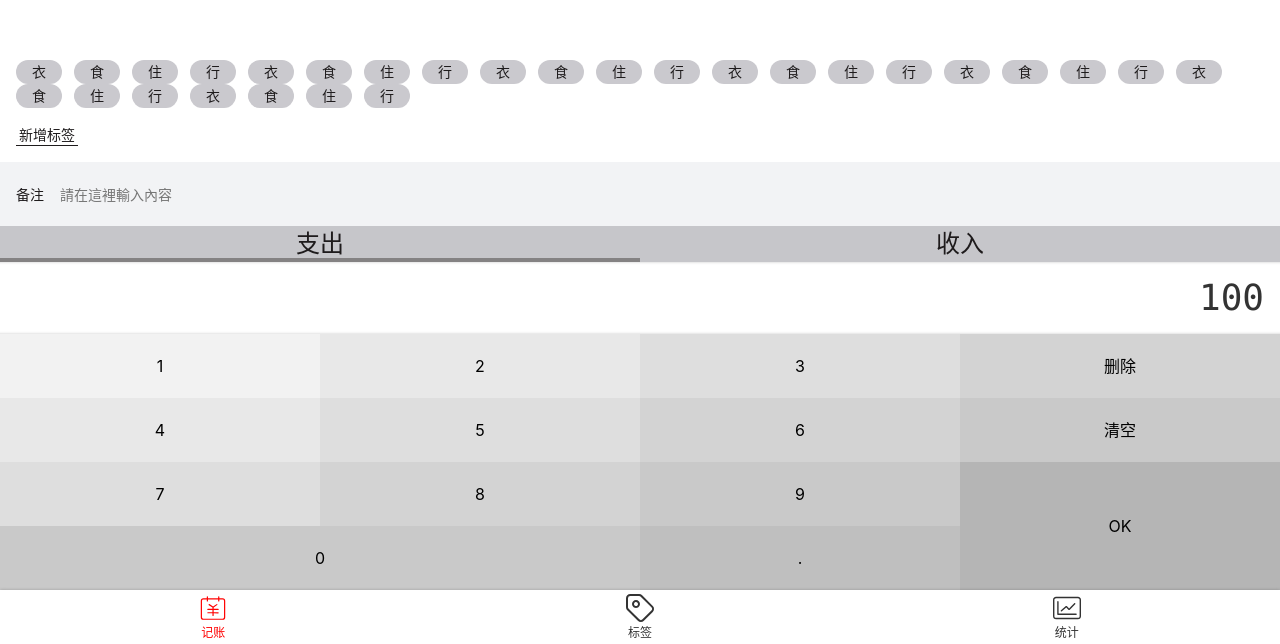
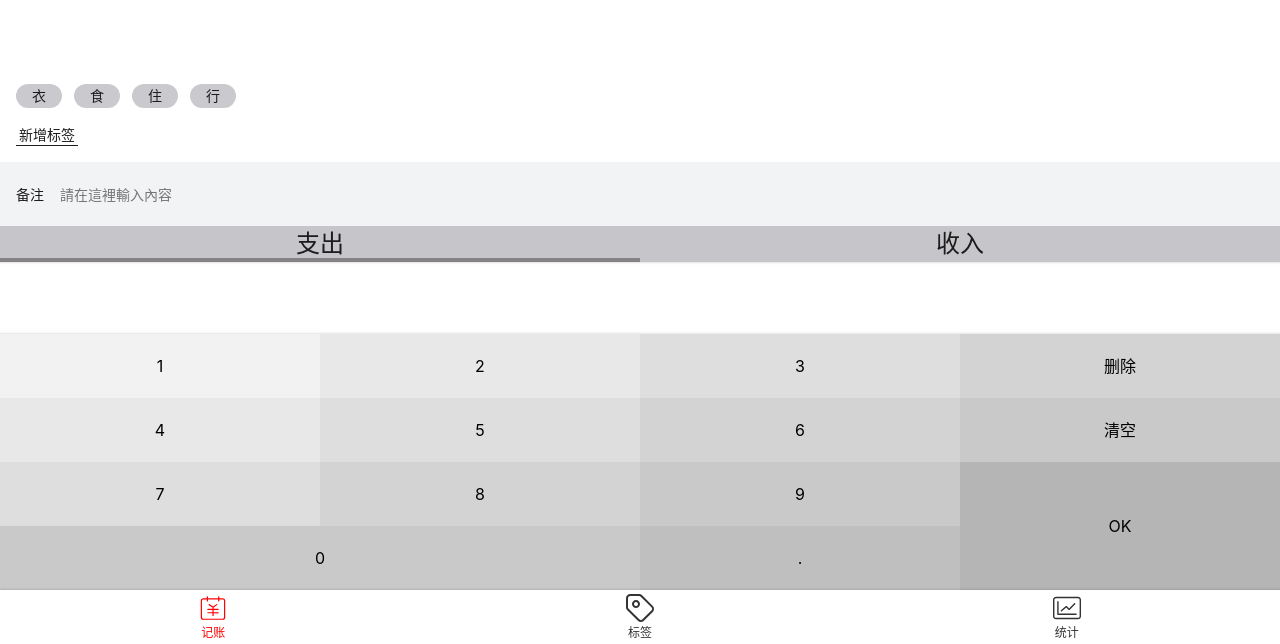
Before and after one commit to lanmoxia/money, a Vue app: page /#/money in a window 1280 px wide. Shown: the part 156-800 px from the top of the page. Built offline with nearby package versions, Linux system fonts and the light colour scheme.

Commit message:
NumberPad 组件：强制指定类型

```diff
--- a/src/components/money/NumberPad.vue
+++ b/src/components/money/NumberPad.vue
@@ -1,36 +1,63 @@
 <template>
   <div class="numberPad">
-    <div class="output">100</div>
+    <div class="output">{{ output }}</div>
     <div class="buttons">
-      <button>1</button>
-      <button>2</button>
-      <button>3</button>
+      <button @click="inputContent">1</button>
+      <button @click="inputContent">2</button>
+      <button @click="inputContent">3</button>
       <button>删除</button>
-      <button>4</button>
-      <button>5</button>
-      <button>6</button>
+      <button @click="inputContent">4</button>
+      <button @click="inputContent">5</button>
+      <button @click="inputContent">6</button>
       <button>清空</button>
-      <button>7</button>
-      <button>8</button>
-      <button>9</button>
+      <button @click="inputContent">7</button>
+      <button @click="inputContent">8</button>
+      <button @click="inputContent">9</button>
       <button class="ok">OK</button>
-      <button class="zero">0</button>
-      <button>.</button>
+      <button @click="inputContent" class="zero">0</button>
+      <button @click="inputContent">.</button>
 
     </div>
   </div>
 </template>
 
 <script lang="ts">
-export default {
-  name: 'NumberPad'
+import Vue from 'vue';
+import {Component} from 'vue-property-decorator';
+
+@Component
+export default class NumberPad extends Vue {
+  output: string = '';
+  // 上边 button 点击以后执行函数 inputContent()
+  // Vue 会自动把参数传给这个函数 inputContent(event){}
+  // 参数包括事件所有信息包装成一个对象 event
+  // 我们知道 event 是一个对象 是一个什么类型的对象？属什么类？
+  // 当我们点击这个 button 触发点击事件 实际没有点击事件 只有鼠标、键盘、UL、用户事件等
+  // MouseEvent 是 DOM 内置的一个类
+  inputContent(event: MouseEvent) {// 这里加 MouseEvent 就是指定是鼠标事件 不加会报错
+    // if (event.target) {
+    //   console.log((event.target as HTMLButtonElement).textContent);
+    // }
+    //简化成下边两句代码
+    // const button = (event.target as HTMLButtonElement);
+    // console.log(button.textContent);
+
+    // target 有可能是空需要做下判断；
+    // textContent 有可能没有内容 需要强制指定类型 括号括起来
+    // as HTMLButtonElement 强制指定类型 是一个 button
+    // 按钮是一定是有内容的 是有 textContent
+    // 造成这样的原因是 TS 和 Vue 结合不够好
+    const button = (event.target as HTMLButtonElement);
+    console.log(button.textContent);
+    this.output += button.textContent;
+  }
 };
 </script>
 
 <style lang="scss" scoped>
 @import "~@/assets/style/help.scss";
 .numberPad{
-  .output{
+  .output {
     @extend %clearfix;
     font-size: 36px;
     font-family: Consolas, monospace;
@@ -39,6 +66,7 @@ export default {
     //box-shadow: inset 0 -5px 5px -5px fade_out(black, 0.6),
     //inset 0 5px 5px -5px fade_out(black, 0.6);
     @extend %innerShadow;
+    height: 72px;
   }
   .buttons{
   @extend %clearfix;
--- a/src/components/money/Tags.vue
+++ b/src/components/money/Tags.vue
@@ -4,30 +4,6 @@
       <button>新增标签</button>
     </div>
     <ul class="current">
-      <li>衣</li>
-      <li>食</li>
-      <li>住</li>
-      <li>行</li>
-      <li>衣</li>
-      <li>食</li>
-      <li>住</li>
-      <li>行</li>
-      <li>衣</li>
-      <li>食</li>
-      <li>住</li>
-      <li>行</li>
-      <li>衣</li>
-      <li>食</li>
-      <li>住</li>
-      <li>行</li>
-      <li>衣</li>
-      <li>食</li>
-      <li>住</li>
-      <li>行</li>
-      <li>衣</li>
-      <li>食</li>
-      <li>住</li>
-      <li>行</li>
       <li>衣</li>
       <li>食</li>
       <li>住</li>
@@ -54,15 +30,15 @@ export default {
     flex-wrap: wrap;
     > li{
       background: #cac9ce;
-      $h: 24px;
-      height: $h;
-      border-radius: $h/2;
+      //$h: 24px;
+      height: 24px;
+      border-radius: 12px;
       padding: 0 16px;
       margin-right: 12px;
       color: #1e1b1c;
       //確定裡邊只有一行字用 line-height
       //不能確定是一行字 每個 li flex 上下居中
-      line-height: $h;
+      line-height: 24px;
     }
   }
   > .new{
```
